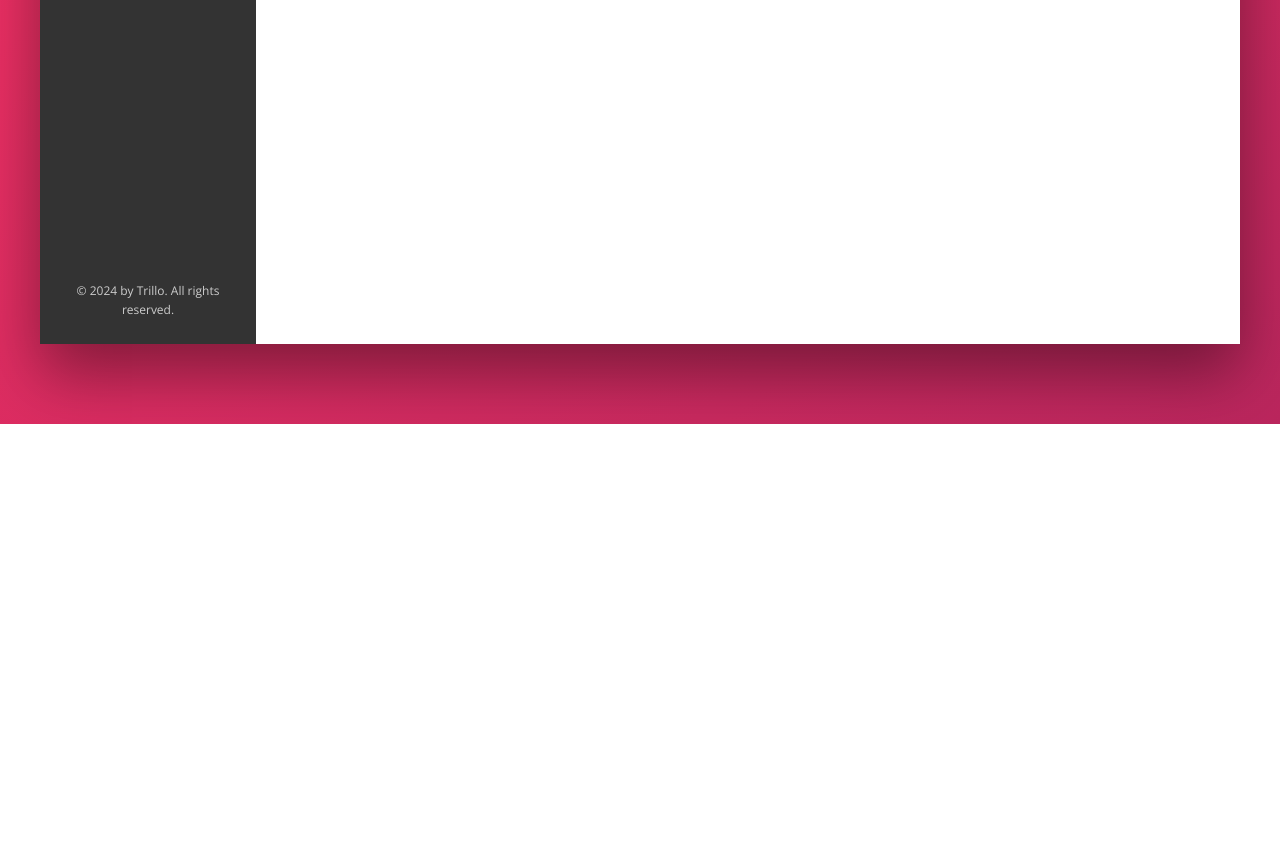
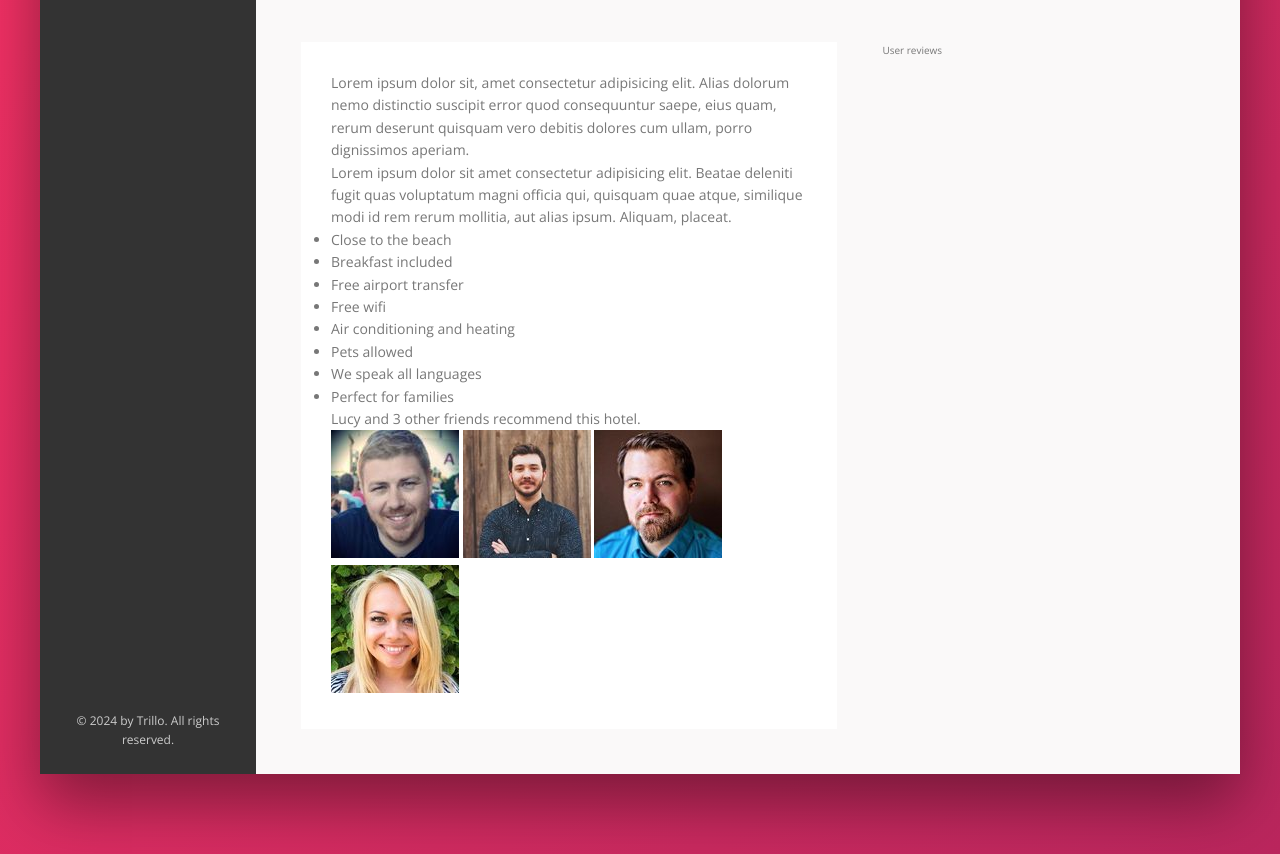
Before and after one commit to ViktorGeorgiev98/TrilloProject, a website: page index.html in a window 1280 px wide. Shown: the part 606-1460 px from the top of the page. Before the commit the page ends 1030 px from the top, so only its background shows below. Drawn offline with nearby package versions, Linux system fonts and the light colour scheme.

Commit message:
started building the description section

```diff
--- a/index.html
+++ b/index.html
@@ -116,17 +116,52 @@
                                 <use xlink:href="img/sprite.svg#icon-star"></use>
                             </svg>
                         </div>
-
                         <div class="overview__location">
                             <svg class="overview__icon-location">
                                 <use xlink:href="img/sprite.svg#icon-location-pin"></use>
                             </svg>
                             <button class="btn-inline">Albufeira, Portugal</button>
                         </div>
-
                         <div class="overview__rating">
                             <div class="overview__rating-average">8.6</div>
                             <div class="overview__rating-counts">429 votes</div>
+                        </div>
+                    </div>
+
+                    <div class="detail">
+                        <div class="description">
+                            <p class="paragraph">
+                                Lorem ipsum dolor sit, amet consectetur adipisicing elit. Alias dolorum nemo distinctio suscipit error quod consequuntur saepe, eius quam, rerum deserunt quisquam vero debitis dolores cum ullam, porro dignissimos aperiam.
+                            </p>
+                            <p class="paragraph">
+                                Lorem ipsum dolor sit amet consectetur adipisicing elit. Beatae deleniti fugit quas voluptatum magni officia qui, quisquam quae atque, similique modi id rem rerum mollitia, aut alias ipsum. Aliquam, placeat.
+                            </p>
+                            <ul class="list">
+                                <li class="list__item">Close to the beach</li>
+                                <li class="list__item">Breakfast included</li>
+                                <li class="list__item">Free airport transfer</li>
+                                <li class="list__item">Free wifi</li>
+                                <li class="list__item">Air conditioning and heating</li>
+                                <li class="list__item">Pets allowed</li>
+                                <li class="list__item">We speak all languages</li>
+                                <li class="list__item">Perfect for families</li>
+                            </ul>
+
+                            <div class="recommend">
+                                <p class="recommend__count">
+                                    Lucy and 3 other friends recommend this hotel.
+                                </p>
+                                <div class="recommend__friends">
+                                    <img src="img/user-3.jpg" alt="Picture of person" class="recommend__photo">
+                                    <img src="img/user-4.jpg" alt="Picture of person" class="recommend__photo">
+                                    <img src="img/user-5.jpg" alt="Picture of person" class="recommend__photo">
+                                    <img src="img/user-6.jpg" alt="Picture of person" class="recommend__photo">
+                                </div>
+                            </div>
+                        </div>
+
+                        <div class="user-reviews">
+                            User reviews
                         </div>
                     </div>
                 </main>
--- a/sass/_base.scss
+++ b/sass/_base.scss
@@ -12,6 +12,10 @@
     --color-grey-dark-2: #777;
     --color-grey-dark-3: #999;
     --shadow-dark: 0 3rem 6rem rgba(0, 0, 0, 0.4);
+    --shadow-light: 0 3rem 6rem rgba(0,0,0,0.6)
+
+    --line-big: 2px solid var(--color-grey-light-2);
+    --line-small: 1px solid var(--color-grey-light-2)
 }
 
 
--- a/sass/_layout.scss
+++ b/sass/_layout.scss
@@ -31,5 +31,24 @@
 .hotel-view {
     background-color: #fff;
     flex: 1;
-    height: 80rem;
 }
+
+.detail {
+    display: flex;
+    padding: 4.5rem;
+    background-color: var(--color-grey-light-1);
+    border-bottom: var(--line-big);
+}
+
+.description {
+    font-size: 1.4rem;
+    background-color: #fff;
+    box-shadow: var(--shadow-light);
+    flex: 0 0 60%;
+    margin-right: 4.5rem;
+    padding: 3rem;
+}
+
+.user-reviews {
+    flex: 1;
+}
```
Also changed, not shown: css/style.css.
